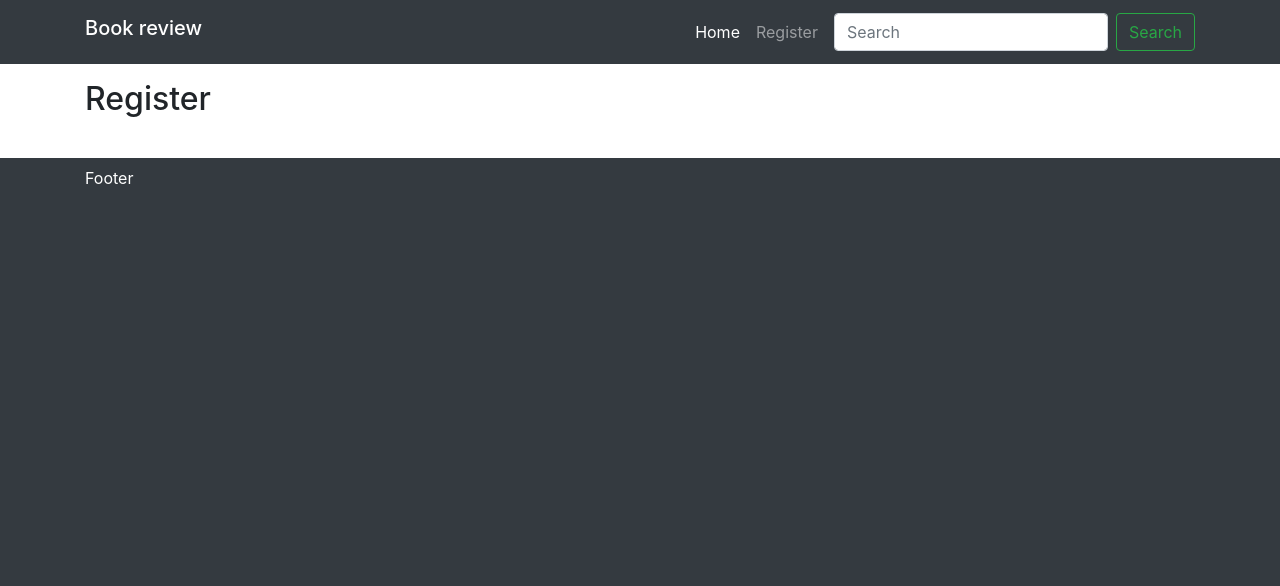
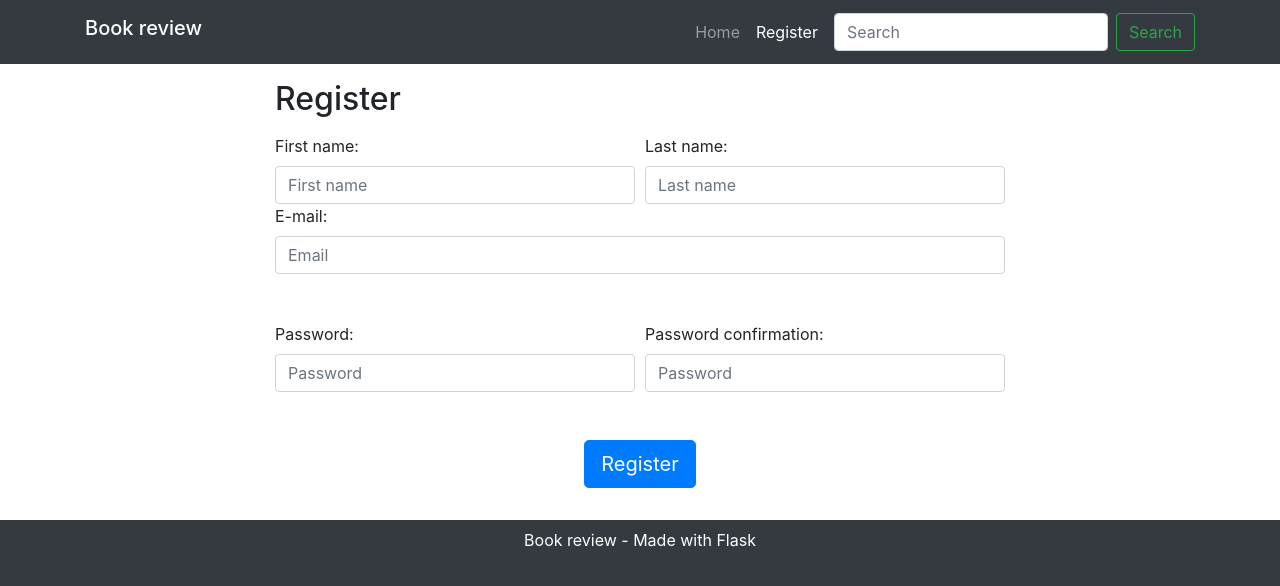
Before and after one commit to vitoralbano/book-review, a Flask app: page /register in a window 1280 px wide. Shown: the top 586 px of the page. Run offline with Flask 2, Linux system fonts and the light colour scheme; some libraries are stand-ins or nearby versions.

Commit message:
application modules and templates

```diff
--- a/app.py
+++ /dev/null
@@ -1,16 +0,0 @@
-from flask import Flask, render_template
-from dotenv import load_dotenv
-
-import os
-
-load_dotenv(verbose=True)
-
-app = Flask(__name__)
-
-@app.route('/')
-def home():
-    return render_template('home.html')
-
-@app.route('/register')
-def register():
-    return render_template('register.html')
--- /dev/null
+++ b/book_review/routes/web.py
@@ -0,0 +1,18 @@
+from flask import Blueprint, render_template, abort, request
+
+routes_web = Blueprint(
+    'web', __name__,
+    template_folder='templates',
+    url_prefix=''
+    )
+
+@routes_web.route('/')
+def home():
+    return render_template('home.html')
+
+@routes_web.route('/register', methods=("POST", "GET"))
+def register():
+    if request.method.lower() == "POST":
+        return render_template('register.html')
+    else:
+        return render_template('register.html')
--- a/templates/layout.html
+++ b/book_review/templates/layout.html
@@ -13,7 +13,7 @@
 <body class="bg-dark">
     <nav class="navbar navbar-expand-lg fixed-top navbar-dark bg-dark">
         <div class="container">
-            <a class="navbar-brand h3" href="{{ url_for('home') }}">Book review</a>
+            <a class="navbar-brand h3" href="{{ url_for('web.home') }}">Book review</a>
 
             <button class="navbar-toggler" type="button" data-toggle="collapse" data-target="#navbarSupportedContent" aria-controls="navbarSupportedContent" aria-expanded="false" aria-label="Toggle navigation">
                 <span class="navbar-toggler-icon"></span>
@@ -21,11 +21,11 @@
 
             <div class="collapse navbar-collapse" id="navbarSupportedContent">
                 <ul class="navbar-nav ml-auto">
-                    <li class="nav-item active">
-                        <a class="nav-link" href="{{ url_for('home') }}">Home</a>
+                    <li class="nav-item {% if request.url_rule.endpoint == 'web.home' %}active{% endif %}">
+                        <a class="nav-link" href="{{ url_for('web.home') }}">Home</a>
                     </li>
-                    <li class="nav-item">
-                        <a class="nav-link" href="{{ url_for('register') }}">Register</a>
+                    <li class="nav-item {% if request.url_rule.endpoint == 'web.register' %}active{% endif %}">
+                        <a class="nav-link" href="{{ url_for('web.register') }}">Register</a>
                     </li>
 
                 </ul>
@@ -54,8 +54,8 @@
         <div class="container pt-2">
             {% block footer %}
             <div class="row">
-                <div class="col-12">
-                    Footer
+                <div class="col-12 text-center">
+                    Book review - Made with Flask
                 </div>
             </div>
             {% endblock %}
--- /dev/null
+++ b/book_review/templates/register.html
@@ -0,0 +1,49 @@
+{% extends "layout.html" %}
+
+{% block title %}Register{% endblock %}
+
+{% block content %}
+<div class="row">
+    <h2 class="col-md-8 mx-auto mb-3">Register</h2>
+</div>
+<div class="row">
+    <div class="col-md-8 m-auto">
+        <form action="{{ url_for('web.register') }}" method="POST">
+            <div class="form-row">
+                <div class="col-md-6">
+                    <label for="first_name">First name:</label>
+                    <input type="text" id="first_name" name="first_name" class="form-control" placeholder="First name" required>
+                </div>
+                <div class="col-md-6">
+                    <label for="last_name">Last name:</label>
+                    <input type="text" id="last_name" name="last_name" class="form-control" placeholder="Last name" required>
+                </div>
+            </div>
+
+            <div class="form-row">
+                <div class="col">
+                    <label for="email">E-mail:</label>
+                    <input type="email" id="email" name="email" class="form-control" placeholder="Email" required>
+                </div>
+            </div>
+
+            <div class="form-row pt-5">
+                <div class="col-md-6">
+                    <label for="password">Password:</label>
+                    <input type="password" id="password" name="password" class="form-control" placeholder="Password" required>
+                </div>
+                <div class="col-md-6">
+                    <label for="password_confirmation">Password confirmation:</label>
+                    <input type="password_confirmation" id="password_confirmation" name="password_confirmation" class="form-control" placeholder="Password" required>
+                </div>
+            </div>
+
+            <div class="form-row pt-5 justify-content-center">
+                <button type="submit" class="btn btn-lg btn-primary">Register</button>
+            </div>
+
+        </form>
+
+    </div>
+</div>
+{% endblock %}
--- /dev/null
+++ b/run.py
@@ -0,0 +1,4 @@
+from book_review import app
+
+if __name__ == "__main__":
+    app.run()
--- a/templates/register.html
+++ /dev/null
@@ -1,14 +0,0 @@
-{% extends "layout.html" %}
-
-{% block title %}Register{% endblock %}
-
-{% block content %}
-<div class="row">
-    <h2 class="col-12">Register</h2>
-    <form action="post">
-        <div class="col-sm-6">
-        </div>
-
-    </form>
-</div>
-{% endblock %}
```
Also changed, not shown: book_review/__init__.py (added, +10 -0 lines), book_review/templates/home.html (added, +42 -0 lines), templates/home.html (deleted, +0 -9 lines), book_review/routes/__init__.py (added), book_review/static/css/bootstrap.min.css (renamed from static/css/bootstrap.min.css).
